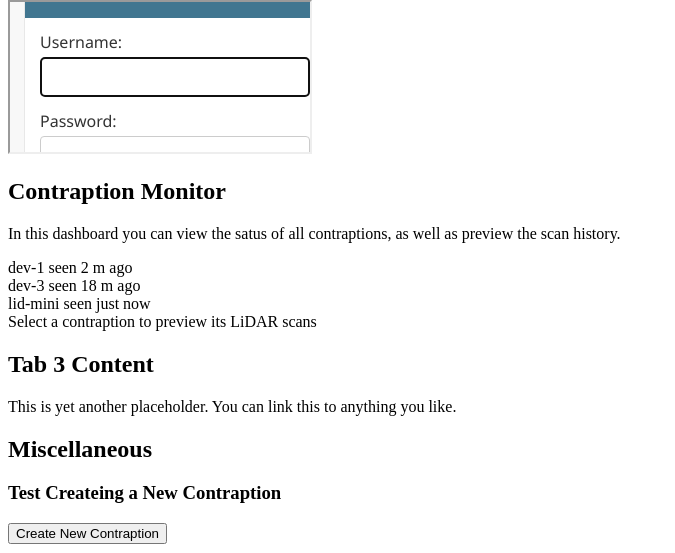
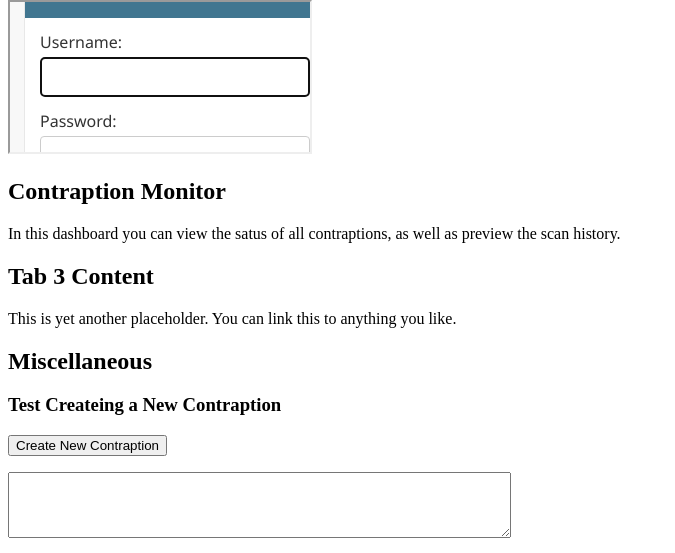
Before and after one commit to TAU-CGL/rplidar_recorder, a Django app: page / in a window 1280 px wide. Shown: the part 26-579 px from the top of the page, without its empty margins (0-675 px from the left). Run offline with Django 5.2, Linux system fonts and the light colour scheme; data that the repository does not hold is empty.

Commit message:
Comment out most of layout

```diff
--- a/server/templates/tabs/monitor.html
+++ b/server/templates/tabs/monitor.html
@@ -7,10 +7,8 @@
 <!-- Main split layout -->
 <div class="monitor-dashboard">
 
-    <!-- █ LEFT: contraption list -->
-    <aside class="monitor-sidebar">
+    <!-- <aside class="monitor-sidebar">
         <div class="monitor-contraption-list">
-        <!-- sample rows – replace with dynamic data later -->
         <div class="monitor-contraption">
             <span class="monitor-name">dev-1</span>
             <span class="monitor-last-seen">seen 2 m ago</span>
@@ -28,17 +26,14 @@
             <span class="monitor-last-seen">seen just now</span>
             <span class="monitor-status-dot monitor-online"></span>
         </div>
-
-        <!-- …more rows… -->
         </div>
     </aside>
 
-    <!-- █ RIGHT: LiDAR preview area -->
     <main class="monitor-content">
     <div class="monitor-placeholder">
     Select a contraption to preview its LiDAR scans
     </div>
-    </main>
+    </main> -->
 
 </div><!-- /monitor-dashboard -->
 
```
